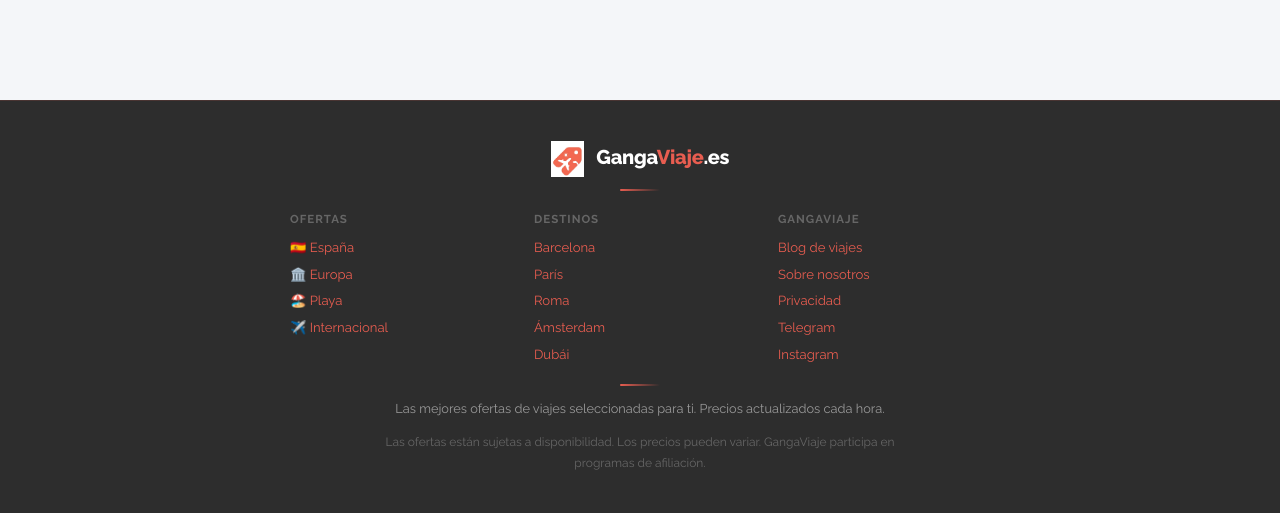
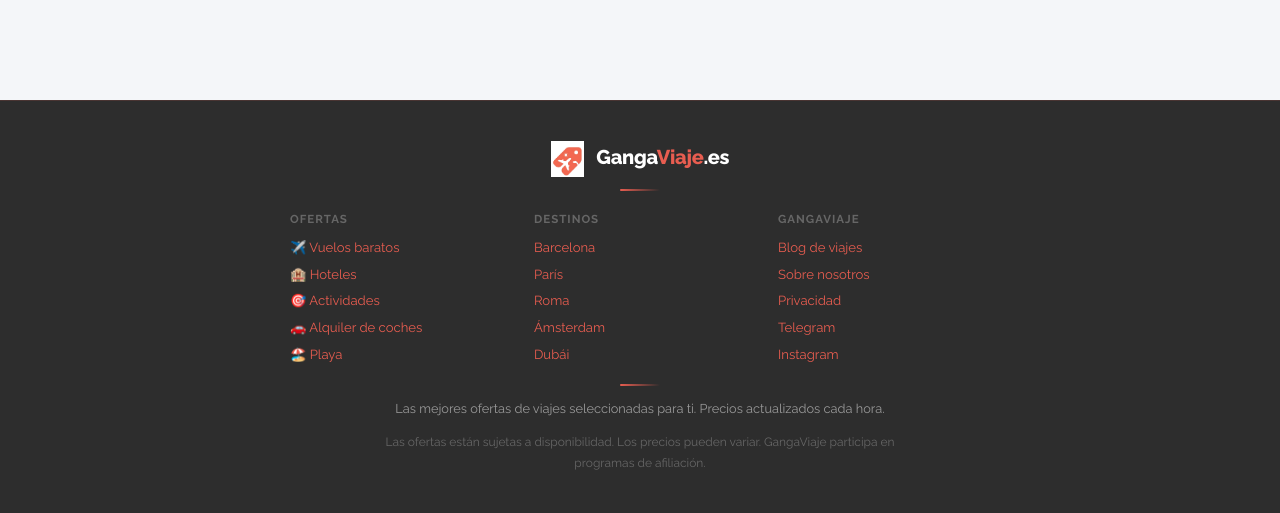
Before and after one commit to luisespinarlp-alt/gangaviaje, a Flask app: page / in a window 1280 px wide. Shown: the part 1758-2271 px from the top of the page. Run offline with Flask 3, Linux system fonts and the light colour scheme; data that the repository does not hold is empty; some libraries are stand-ins or nearby versions.

Commit message:
Web structure improvements for better conversions
- Nuevas páginas indexables por tipo: /ofertas/vuelos, /hoteles, /actividades, /coches
- Añadidas al sitemap con priority 0.9
- Footer actualizado con links directos a páginas de tipo
- Blog posts: CTA mejorado con búsqueda dinámica + link a ciudad + vuelos baratos

Co-Authored-By: Claude Sonnet 4.6 <noreply@anthropic.com>

```diff
--- a/app.py
+++ b/app.py
@@ -23,6 +23,33 @@ def index():
     return render_template("index.html", grouped=grouped, stats=stats,
                            active_cat="todos", destinos=config.DESTINOS,
                            tipo_labels=config.TIPOS, recent_posts=recent_posts)
+
+
+@app.route("/ofertas/<tipo>")
+def ofertas_tipo(tipo: str):
+    tipo_nombres = {
+        "vuelos": ("vuelo", "Ofertas de vuelos baratos"),
+        "hoteles": ("hotel", "Ofertas de hoteles con descuento"),
+        "actividades": ("actividad", "Actividades y tours con descuento"),
+        "coches": ("coche", "Alquiler de coches baratos"),
+        "apartamentos": ("apartamento", "Apartamentos y alojamientos"),
+        "traslados": ("traslado", "Traslados aeropuerto baratos"),
+    }
+    if tipo not in tipo_nombres:
+        abort(404)
+    tipo_db, titulo = tipo_nombres[tipo]
+    conn = database.get_conn()
+    cur = conn.cursor(cursor_factory=__import__('psycopg2').extras.RealDictCursor)
+    cur.execute("SELECT * FROM deals WHERE active=1 AND tipo=%s ORDER BY discount_pct DESC, created_at DESC LIMIT 60", (tipo_db,))
+    deals = [dict(r) for r in cur.fetchall()]
+    cur.close(); conn.close()
+    if not deals:
+        abort(404)
+    grouped = [(tipo_db, deals)]
+    stats = database.get_stats()
+    return render_template("index.html", grouped=grouped, stats=stats,
+                           active_cat="todos", destinos=config.DESTINOS,
+                           cat_title=titulo, tipo_labels=config.TIPOS)
 
 
 @app.route("/destino/<cat>")
@@ -197,6 +224,9 @@ def sitemap():
     urls.append(f"<url><loc>{base}/blog</loc><changefreq>weekly</changefreq><priority>0.6</priority></url>")
     for key in config.DESTINOS:
         urls.append(f"<url><loc>{base}/destino/{key}</loc><changefreq>hourly</changefreq><priority>0.8</priority></url>")
+    # Páginas de ofertas por tipo
+    for tipo_slug in ["vuelos", "hoteles", "actividades", "coches", "apartamentos", "traslados"]:
+        urls.append(f"<url><loc>{base}/ofertas/{tipo_slug}</loc><changefreq>hourly</changefreq><priority>0.9</priority></url>")
 
     # Páginas de ciudad (generadas dinámicamente desde locations de deals activos)
     import psycopg2
--- a/templates/index.html
+++ b/templates/index.html
@@ -744,10 +744,11 @@
       <div>
         <div style="font-size:0.72rem;font-weight:700;text-transform:uppercase;letter-spacing:1px;color:#666;margin-bottom:10px;">Ofertas</div>
         <div style="display:flex;flex-direction:column;gap:7px;">
-          <a href="/destino/espana" style="font-size:0.82rem;">🇪🇸 España</a>
-          <a href="/destino/europa" style="font-size:0.82rem;">🏛️ Europa</a>
+          <a href="/ofertas/vuelos" style="font-size:0.82rem;">✈️ Vuelos baratos</a>
+          <a href="/ofertas/hoteles" style="font-size:0.82rem;">🏨 Hoteles</a>
+          <a href="/ofertas/actividades" style="font-size:0.82rem;">🎯 Actividades</a>
+          <a href="/ofertas/coches" style="font-size:0.82rem;">🚗 Alquiler de coches</a>
           <a href="/destino/playa" style="font-size:0.82rem;">🏖️ Playa</a>
-          <a href="/destino/internacional" style="font-size:0.82rem;">✈️ Internacional</a>
         </div>
       </div>
       <div>
```
Also changed, not shown: templates/blog_post.html (+8 -2 lines).
